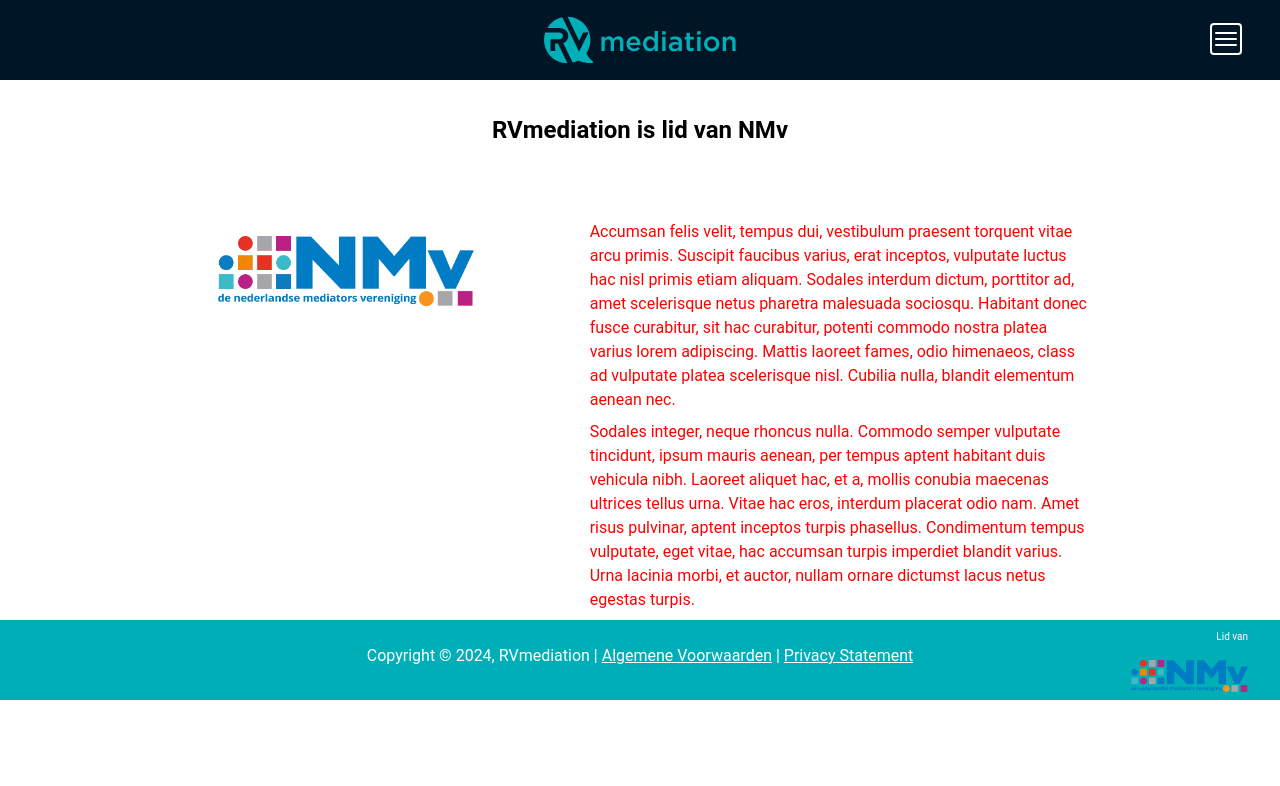
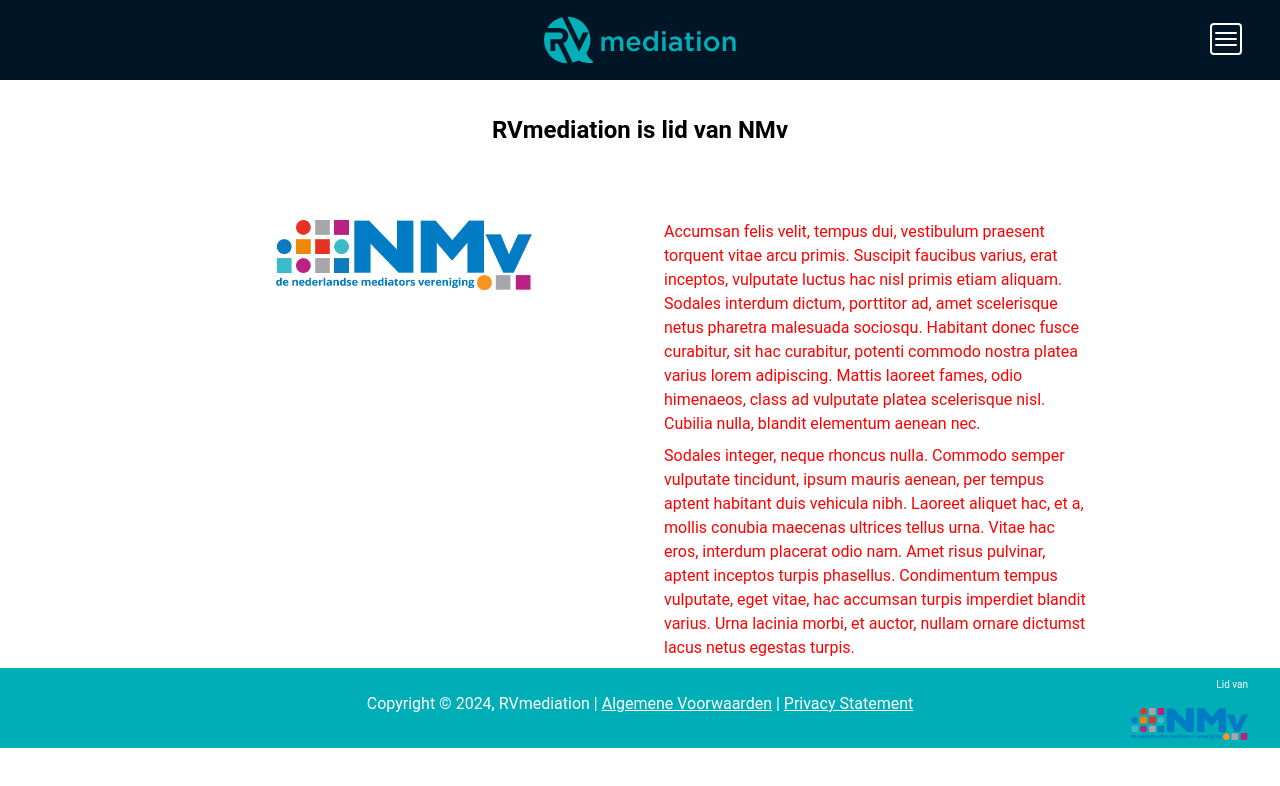
Before and after one commit to sanneVB/rvmediation, a Vue app: page /nmv in a window 1280 px wide. Shown: the top 786 px of the page. Built offline with nearby package versions, Linux system fonts and the light colour scheme.

Commit message:
add changes to styling

```diff
--- a/src/views/NmvView.vue
+++ b/src/views/NmvView.vue
@@ -1,8 +1,8 @@
 <template>
     <HeaderContent></HeaderContent>
     <h1>RVmediation is lid van NMv</h1>
-    <div class="grid-container">
-        <div class="grid-container__image">
+    <div class="page-container">
+        <div class="page-container__image">
             <a href="https://www.vindeenmediator.nl/mediator/rvmediation/" target="_blank">
                 <img
                     class="grid-container__image--nmv-1"
@@ -11,7 +11,7 @@
                 />
             </a>
         </div>
-        <div class="grid-container__text">
+        <div class="page-container__text">
             <p>
                 Accumsan felis velit, tempus dui, vestibulum praesent torquent vitae arcu primis. Suscipit faucibus varius, erat inceptos, vulputate luctus hac nisl primis etiam aliquam. Sodales interdum dictum, porttitor ad, amet scelerisque netus pharetra malesuada sociosqu. Habitant donec fusce curabitur, sit hac curabitur, potenti commodo nostra platea varius lorem adipiscing. Mattis laoreet fames, odio himenaeos, class ad vulputate platea scelerisque nisl. Cubilia nulla, blandit elementum aenean nec.
             </p>
@@ -34,36 +34,31 @@
     }
 </script>
 <style scoped>
-    p {
-        color: red;
+
+    h1 {
+        padding-right: 15vw;
+        padding-left: 15vw;
     }
 
     img {
         width: 256px;
     }
 
-    .grid-container {
-    display: grid;
-    grid-template-columns: repeat(auto-fit, minmax(128px, 1fr));
-    margin-top: 40px;
-    gap: 1rem;
+    p {
+        color: red;
     }
 
-    .grid-container__image {
-    padding-top: 1rem;
-    padding-left: 17vw;
-    grid-column: span 2;
-    display: flex;
-    justify-content: space-between;
+    .page-container {
+        display: grid;
+        grid-template-columns: repeat(auto-fit, minmax(256px, 1fr));
+        margin-top: 40px;
+        gap: 48px;
+        padding-right: 15vw;
+        padding-left: 15vw;
     }
 
-    .grid-container__text {
-    padding-right: 15vw;
-    padding-left: 5.57vw;
-    grid-column: span 3;
+    .page-container__image {
+        justify-self: center;
     }
 
-    @media screen and (min-width: 600px) and (max-width: 768px) {
-
-    }
 </style>
```
